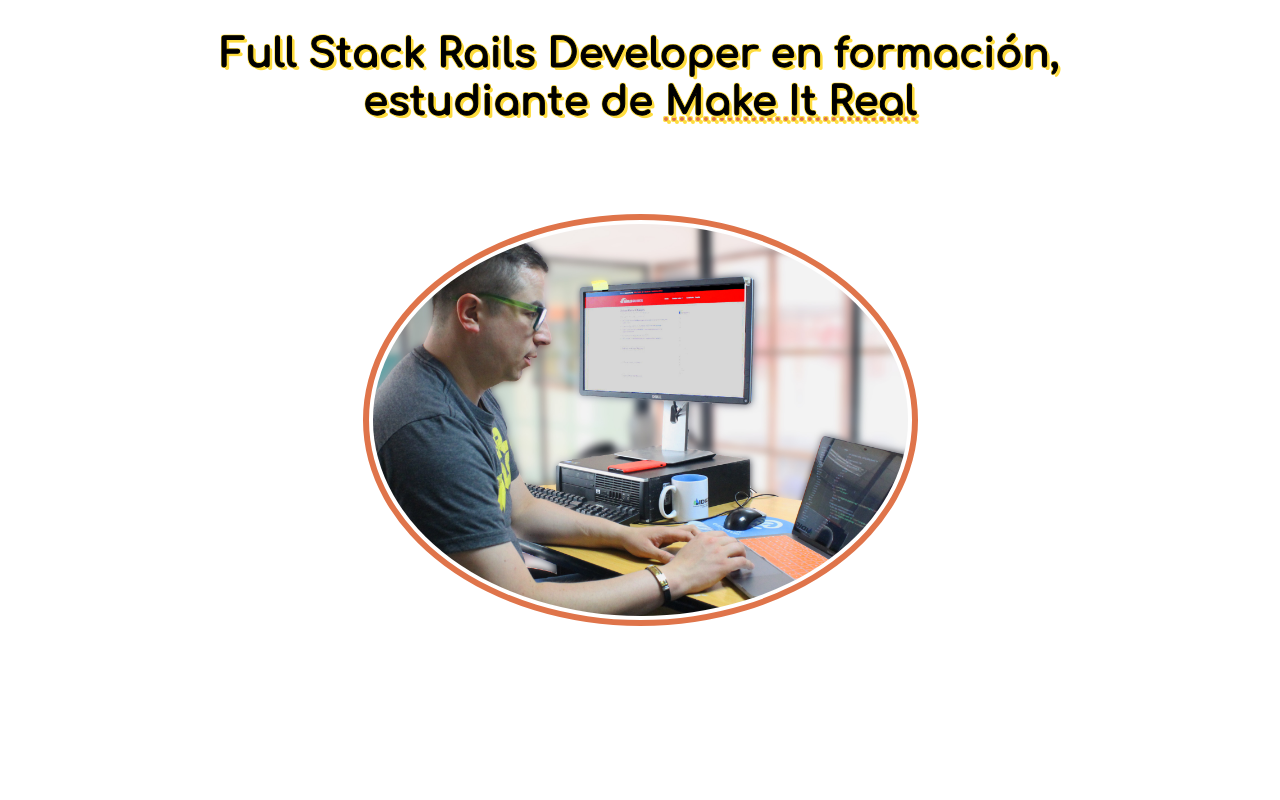
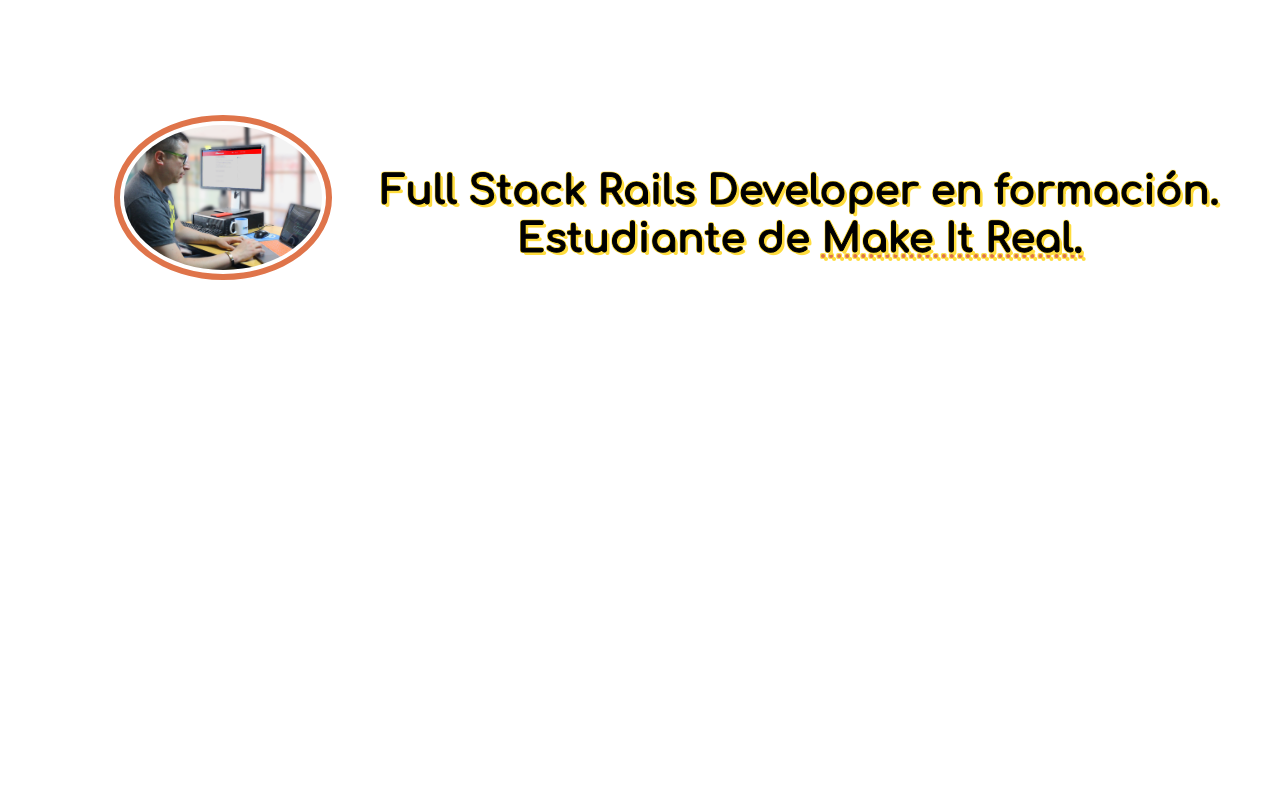
Before and after one commit to jairorjuela/profile1, a plain HTML site: page index.html in a window 1280 px wide. Shown: the top 800 px of the page. Drawn offline with nearby package versions, Linux system fonts and the light colour scheme.

Commit message:
Refactor Index media 1200

```diff
--- a/css/style.css
+++ b/css/style.css
@@ -32,7 +32,7 @@
     display: block;
     margin-left: auto;
     margin-right: auto;
-    width: 70%;
+    width: 50%;
     border: 6px solid #DF744A;
     border-radius: 9px;
     padding: 4px;
@@ -450,7 +450,7 @@
     font-family: 'Comfortaa', cursive;
     font-weight: bold;
     text-align: center;
-    margin-top: 30px;
+    margin-top: 167px;
     -webkit-text-stroke: 1px black;
     color: black;
     text-shadow:
@@ -466,11 +466,11 @@
   }
 
   #image_profile{
-    margin-top: 80px;
+    margin-top: 115px;
     display: block;
-    margin-left: auto;
+    margin-left: 99px;
     margin-right: auto;
-    width: 50%;
+    width: 75%;
     border: 6px solid #DF744A;
     border-radius: 9px;
     padding: 4px;
--- a/index.html
+++ b/index.html
@@ -20,20 +20,23 @@
   <div class="container-fluid">
     <div class="row">
 
-      <div class="container" id="div1">
+      <div class="container-fluid" id="div1">
         <div >
           <div class="row" >
-            <div class="col-10 offset-1 align-self-center">
+
+            <div class="col-3">
+              <img src="images/jairo.jpg" class="rounded-circle" alt="..." id="image_profile">
+            </div>
+
+
+            <div class="col-9">
               <h1 class="titulo">
-                Full Stack Rails Developer en formación, estudiante de <span id="make">Make It Real</span>
+                Full Stack Rails Developer en formación. Estudiante de <span id="make">Make It Real.</span>
               </h1>
             </div>
-          </div>
 
-          <div class="row">
-            <div class="col align-self-center">
-              <img src="images/jairo.jpg" class="rounded-circle" alt="..." id="image_profile">
-            </div>
+
+
           </div>
         </div>
       </div>
```
